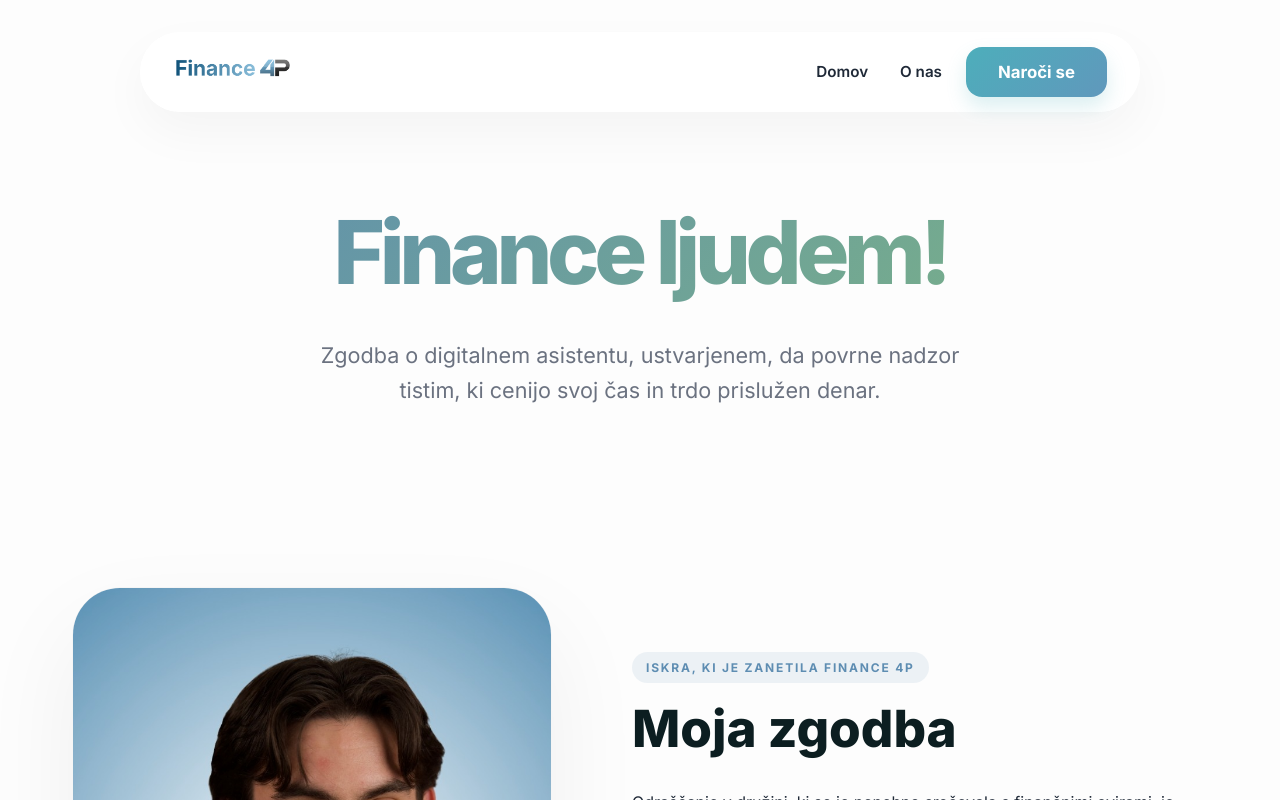
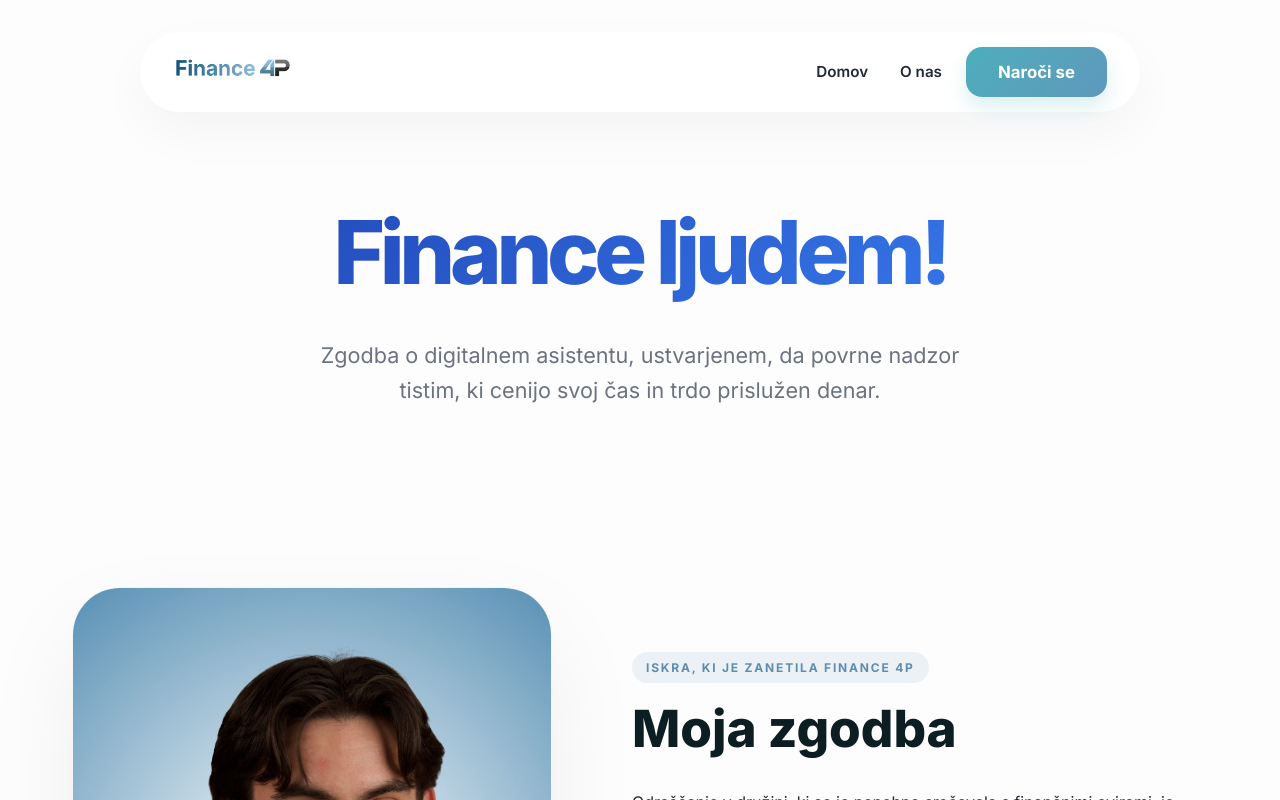
Before and after one commit to filipkolle/Landing-4P, a React (Vite) app: page /o-nas in a window 1280 px wide. Shown: the top 800 px of the page. Built offline with nearby package versions, Linux system fonts and the light colour scheme.

Commit message:
UI: Updated title to use official brand blue gradient and fixed character clipping

```diff
--- a/src/styles/About.css
+++ b/src/styles/About.css
@@ -17,7 +17,7 @@
   font-size: 5.5rem;
   font-weight: 950;
   margin-bottom: 24px;
-  background: linear-gradient(135deg, #5E8DB2 0%, #7CB483 100%);
+  background: linear-gradient(135deg, #1e40af 0%, #3b82f6 100%);
   -webkit-background-clip: text;
   background-clip: text;
   -webkit-text-fill-color: transparent;
```
